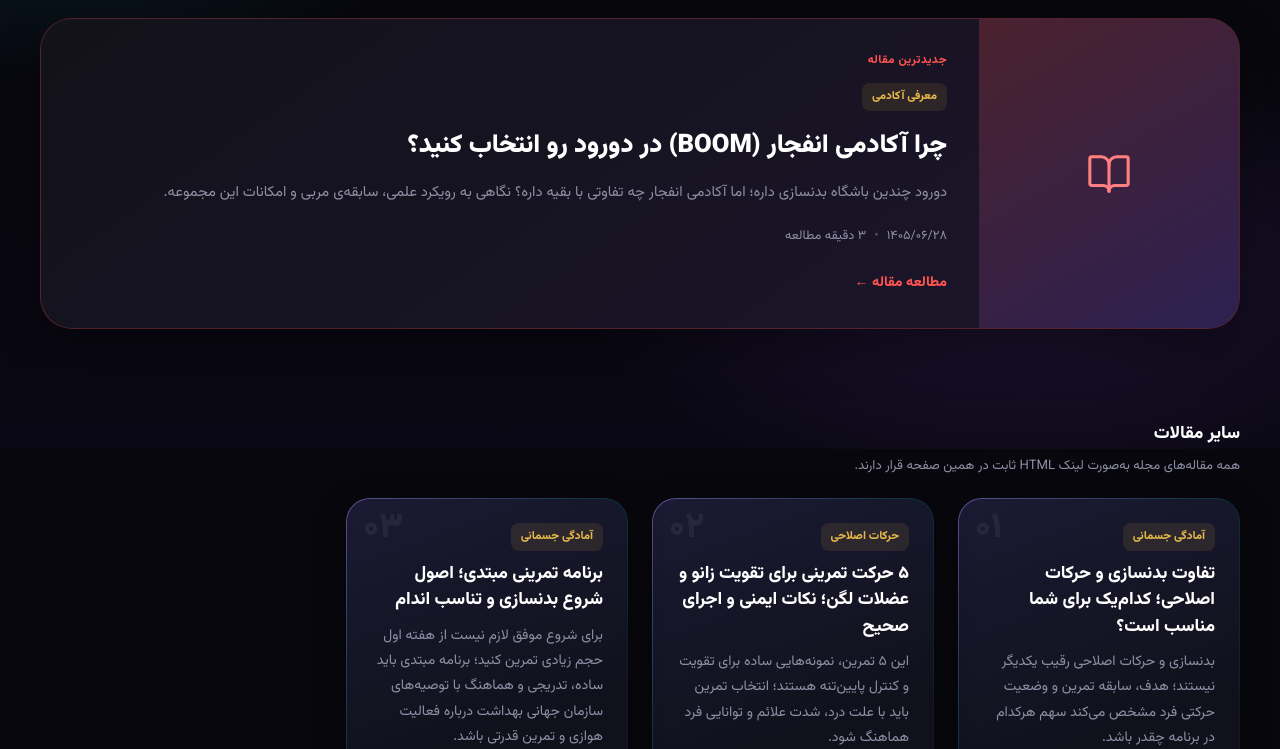
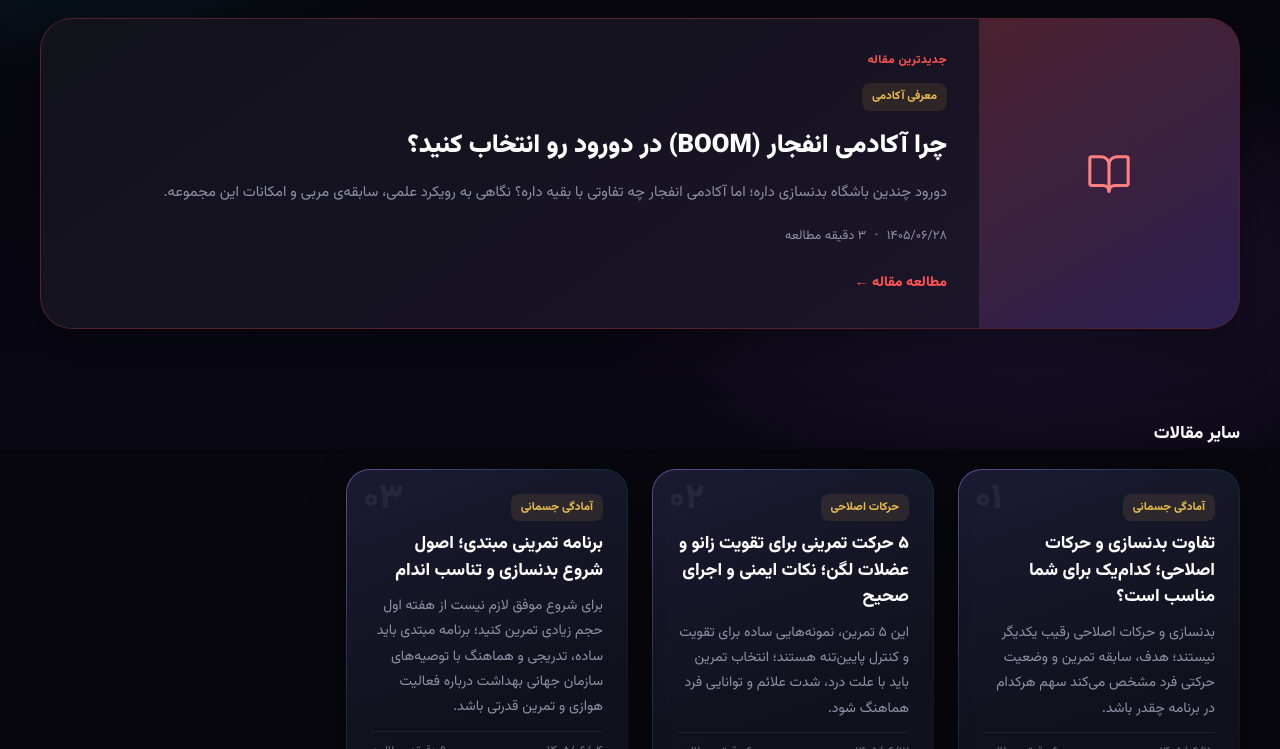
Before and after one commit to AmirRezaAriansHouse/BOOM-web-site, a website: page magazine.html in a window 1280 px wide. Shown: the part 351-1100 px from the top of the page. Drawn offline with Linux system fonts and the light colour scheme.

Commit message:
Update magazine.html

```diff
--- a/magazine.html
+++ b/magazine.html
@@ -179,7 +179,7 @@
       <div class="wrap">
         <div class="mag-list-head" data-reveal>
           <h3>سایر مقالات</h3>
-          <p class="mag-list-head-sub">همه مقاله‌های مجله به‌صورت لینک HTML ثابت در همین صفحه قرار دارند.</p>
+          <p class="mag-list-head-sub"></p>
         </div>
         <nav id="articleGrid" class="mag-grid magazine-article-index" data-reveal-stagger aria-label="فهرست مقالات مجله BOOM">
           <!-- BUILD:LIST:START -->
```
